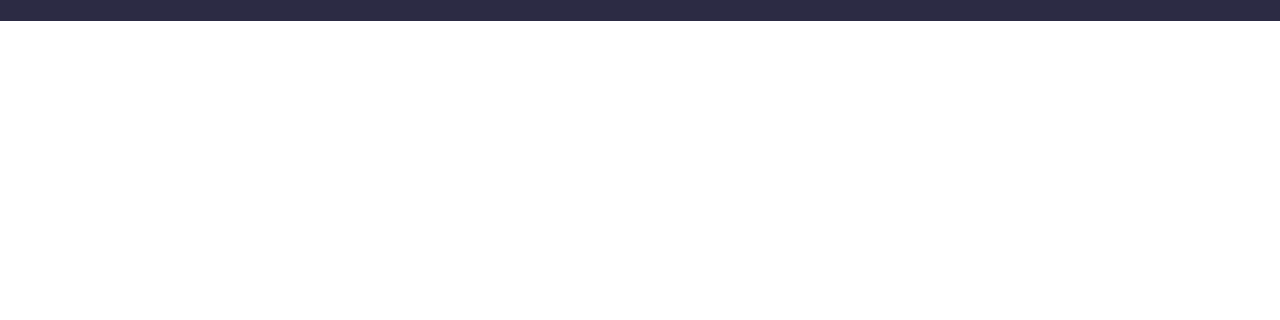
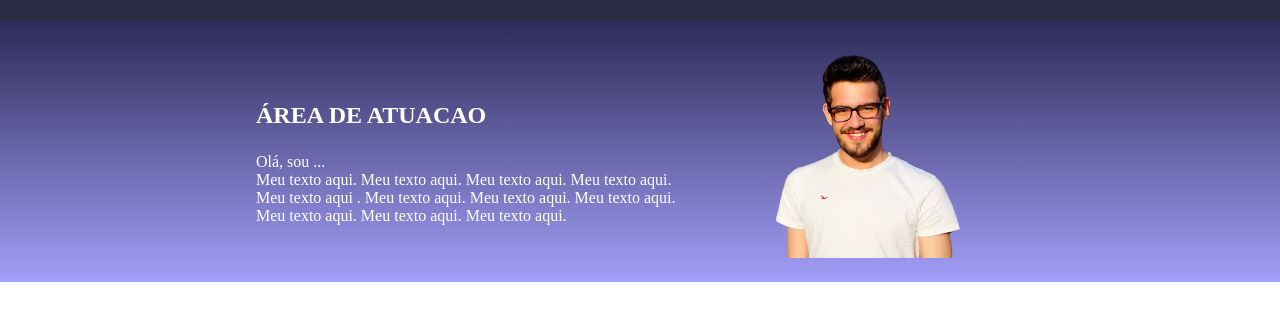
Before and after one commit to elydaisy/site-portfolio-criativo, a plain HTML site: page index.html in a window 1280 px wide. Shown: the part 54-374 px from the top of the page. Drawn offline with Linux system fonts and the light colour scheme.

Commit message:
Add files via upload

```diff
--- a/index.html
+++ b/index.html
@@ -16,5 +16,16 @@
             <li class ="cabecalho-lista-item" >Contato</li>
         </ul>
     </header>
+    <section class="formacao">
+        <div class ="formacao-div-conteudo">
+            <h2 class="formacao-titulo"> ÁREA DE ATUACAO</h2>
+            <p class="formacao-texto-um">Olá, sou ...</p>
+            <p class="formacao-texto-dois">Meu texto aqui. Meu texto aqui. Meu texto aqui. Meu texto aqui. Meu texto aqui . Meu texto aqui.
+            Meu texto aqui. Meu texto aqui. Meu texto aqui. Meu texto aqui. Meu texto aqui.</p>
+        </div>
+
+            <img class = "formacao-img" src="img/modelo1.png" alt="fotografia do modelo1">
+
+    </section>
 </body>
 </html>
--- a/style.css
+++ b/style.css
@@ -23,3 +23,22 @@
     font-size: 24px;
 
 }
+.formacao-img{
+    width:25%;
+}
+
+.formacao {
+    background-image: linear-gradient( #2D2B57, #A39FFA ); /*gradiente*/
+    color: #FFFFFF;
+    display: flex; /*display inline*/
+    justify-content: center;
+    align-items: center;
+    padding: 24px 0;
+
+}
+.formacao-titulo{
+    padding: 24px 0;
+}
+.formacao-div-conteudo{
+    width: 35%;
+}
```
Also changed, not shown: img/github.png (added), img/instagram.png (added), img/linkedin.png (added), img/modelo1.png (added).
